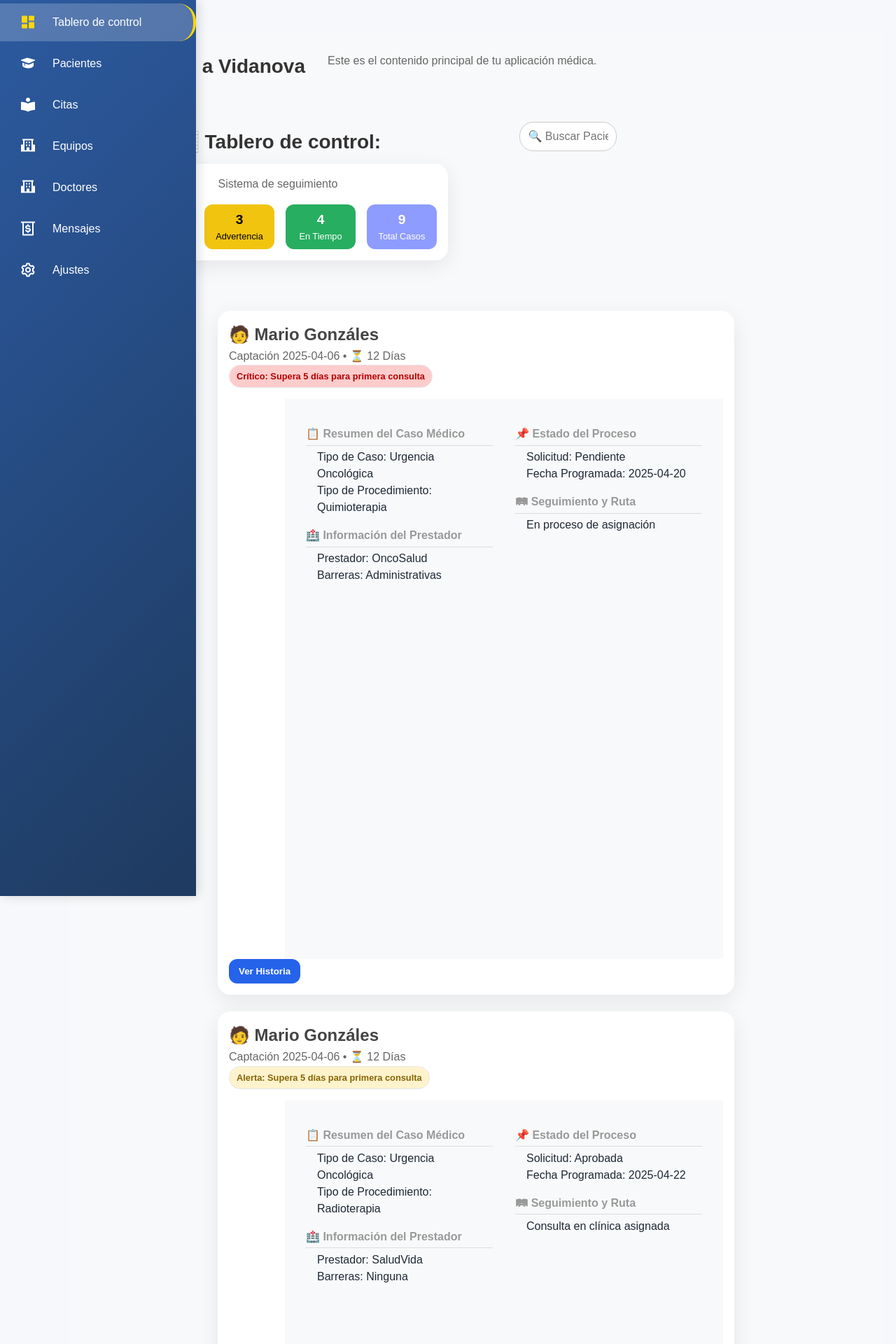
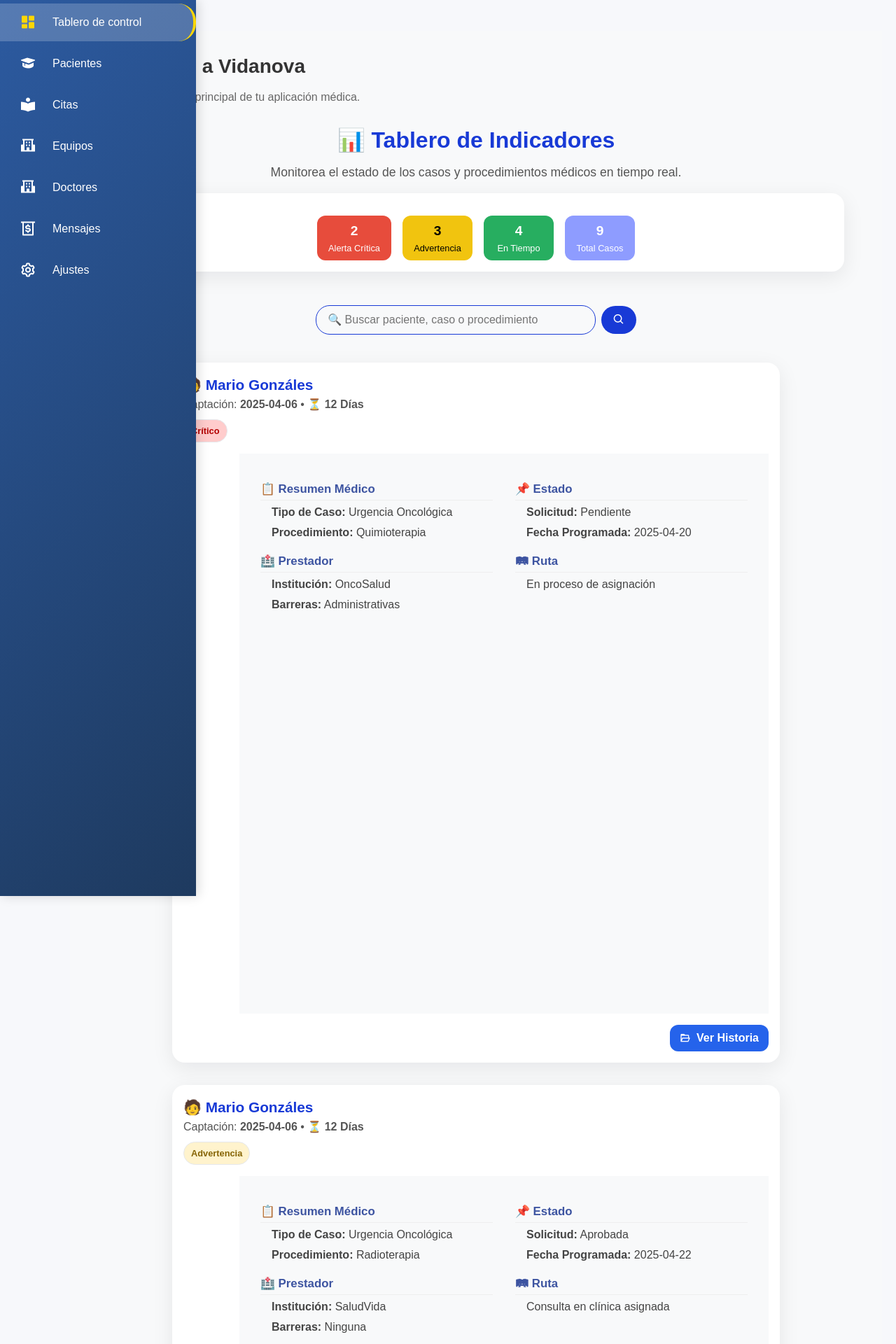
Before and after one commit to AMEZQUITAJUAN/ProyectoVidanova, a Django app: template vida_nova/indicadores/templates/app_pages/indicators.html in a window 1280 px wide. Shown: the top 1920 px of the page at 70% size. Run offline with Django 5.2, Linux system fonts and the light colour scheme; the template is opened without the code that fills it, so the values that code supplies are empty.

Commit message:
mejoraboard

```diff
--- a/vida_nova/indicadores/templates/app_pages/indicators.html
+++ b/vida_nova/indicadores/templates/app_pages/indicators.html
@@ -1,103 +1,104 @@
 {% extends 'layout.html' %}
 {% load static %}
 
-{% block title %}Pagina inicial{% endblock %}
+{% block title %}Indicadores | Tablero de Control{% endblock %}
 
 {% block content %}
   <header class="header">
-    <h1>📊 Tablero de control:</h1>
+    <h1>📊 Tablero de Indicadores</h1>
+    <p class="subtitle">Monitorea el estado de los casos y procedimientos médicos en tiempo real.</p>
     <article class="card danger">
-      <p>Sistema de seguimiento</p>
       <div class="stats">
-        <div class="stat red">2<br><span>Alerta Crítica</span></div>
-        <div class="stat yellow">3<br><span>Advertencia</span></div>
-        <div class="stat green">4<br><span>En Tiempo</span></div>
-        <div class="stat blue">9<br><span>Total Casos</span></div>
+        <div class="stat red" title="Casos críticos">2<br><span>Alerta Crítica</span></div>
+        <div class="stat yellow" title="Casos en advertencia">3<br><span>Advertencia</span></div>
+        <div class="stat green" title="Casos en tiempo">4<br><span>En Tiempo</span></div>
+        <div class="stat blue" title="Total de casos">9<br><span>Total Casos</span></div>
       </div>
     </article>
   </header>
 
   <section class="search">
-    <input type="text" placeholder="🔍 Buscar Paciente o Tipo de caso">
+    <input type="text" placeholder="🔍 Buscar paciente, caso o procedimiento" aria-label="Buscar">
+    <button class="btn" title="Buscar"><i class="bx bx-search"></i></button>
   </section>
 
   <main class="cards">
-    <!-- Tarjeta Paciente -->
-    <article class="card danger">
+    <!-- Tarjeta Paciente Crítico -->
+    <article class="card danger" tabindex="0" aria-label="Caso crítico de Mario Gonzáles">
       <header>
         <h2>🧑 Mario Gonzáles</h2>
-        <p>Captación 2025-04-06 • ⏳ 12 Días</p>
-        <span class="badge red">Crítico: Supera 5 días para primera consulta</span>
+        <p>Captación: <strong>2025-04-06</strong> • ⏳ <strong>12 Días</strong></p>
+        <span class="badge red" title="Supera 5 días para primera consulta">Crítico</span>
       </header>
-      <div class="content">
+      <div class="content columns">
         <div class="column">
-          <h3>📋 Resumen del Caso Médico</h3>
+          <h3>📋 Resumen Médico</h3>
           <ul>
-            <li>Tipo de Caso: Urgencia Oncológica</li>
-            <li>Tipo de Procedimiento: Quimioterapia</li>
+            <li><strong>Tipo de Caso:</strong> Urgencia Oncológica</li>
+            <li><strong>Procedimiento:</strong> Quimioterapia</li>
           </ul>
-          <h3>🏥 Información del Prestador</h3>
+          <h3>🏥 Prestador</h3>
           <ul>
-            <li>Prestador: OncoSalud</li>
-            <li>Barreras: Administrativas</li>
+            <li><strong>Institución:</strong> OncoSalud</li>
+            <li><strong>Barreras:</strong> Administrativas</li>
           </ul>
         </div>
         <div class="column">
-          <h3>📌 Estado del Proceso</h3>
+          <h3>📌 Estado</h3>
           <ul>
-            <li>Solicitud: Pendiente</li>
-            <li>Fecha Programada: 2025-04-20</li>
+            <li><strong>Solicitud:</strong> Pendiente</li>
+            <li><strong>Fecha Programada:</strong> 2025-04-20</li>
           </ul>
-          <h3>🛤 Seguimiento y Ruta</h3>
+          <h3>🛤 Ruta</h3>
           <ul>
             <li>En proceso de asignación</li>
           </ul>
         </div>
       </div>
       <footer>
-        <button class="btn">Ver Historia</button>
+        <button class="btn"><i class="bx bx-folder-open"></i> Ver Historia</button>
       </footer>
     </article>
 
-    <!-- Otra tarjeta -->
-    <article class="card warning">
+    <!-- Tarjeta Paciente Advertencia -->
+    <article class="card warning" tabindex="0" aria-label="Caso advertencia de Mario Gonzáles">
       <header>
         <h2>🧑 Mario Gonzáles</h2>
-        <p>Captación 2025-04-06 • ⏳ 12 Días</p>
-        <span class="badge yellow">Alerta: Supera 5 días para primera consulta</span>
+        <p>Captación: <strong>2025-04-06</strong> • ⏳ <strong>12 Días</strong></p>
+        <span class="badge yellow" title="Advertencia: Supera 5 días para primera consulta">Advertencia</span>
       </header>
-      <div class="content">
+      <div class="content columns">
         <div class="column">
-          <h3>📋 Resumen del Caso Médico</h3>
+          <h3>📋 Resumen Médico</h3>
           <ul>
-            <li>Tipo de Caso: Urgencia Oncológica</li>
-            <li>Tipo de Procedimiento: Radioterapia</li>
+            <li><strong>Tipo de Caso:</strong> Urgencia Oncológica</li>
+            <li><strong>Procedimiento:</strong> Radioterapia</li>
           </ul>
-          <h3>🏥 Información del Prestador</h3>
+          <h3>🏥 Prestador</h3>
           <ul>
-            <li>Prestador: SaludVida</li>
-            <li>Barreras: Ninguna</li>
+            <li><strong>Institución:</strong> SaludVida</li>
+            <li><strong>Barreras:</strong> Ninguna</li>
           </ul>
         </div>
         <div class="column">
-          <h3>📌 Estado del Proceso</h3>
+          <h3>📌 Estado</h3>
           <ul>
-            <li>Solicitud: Aprobada</li>
-            <li>Fecha Programada: 2025-04-22</li>
+            <li><strong>Solicitud:</strong> Aprobada</li>
+            <li><strong>Fecha Programada:</strong> 2025-04-22</li>
           </ul>
-          <h3>🛤 Seguimiento y Ruta</h3>
+          <h3>🛤 Ruta</h3>
           <ul>
             <li>Consulta en clínica asignada</li>
           </ul>
         </div>
       </div>
       <footer>
-        <button class="btn">Ver Historia</button>
+        <button class="btn"><i class="bx bx-folder-open"></i> Ver Historia</button>
       </footer>
     </article>
   </main>
 
   <footer class="footer">
-    <p>📌 Tipo de Caso • Tipo de Procedimiento • Estado de la Solicitud • Fecha de Solicitud • Fecha de Cita Programada • Prestador del Servicio • Barreras Identificadas • Observaciones Relevantes • Ruta Asistencial • Mes de Registro</p>
+    <p>📌 <strong>Campos:</strong> Tipo de Caso • Procedimiento • Estado • Fechas • Prestador • Barreras • Observaciones • Ruta • Mes de Registro</p>
   </footer>
 {% endblock %}
--- a/vida_nova/static/css/board.css
+++ b/vida_nova/static/css/board.css
@@ -8,6 +8,18 @@ body {
 .header {
   text-align: center;
   padding: 1.5rem;
+}
+
+.header h1 {
+  font-size: 2rem;
+  color: #183ad6;
+  margin-bottom: 0.5rem;
+}
+
+.header .subtitle {
+  font-size: 1.1rem;
+  color: #555;
+  margin-bottom: 1rem;
 }
 
 .stats {
@@ -40,31 +52,63 @@ body {
 .blue { background: #8e9cff; }
 
 .search {
-  text-align: center;
-  margin: 1rem 0;
+  display: flex;
+  justify-content: center;
+  align-items: center;
+  gap: 0.5rem;
+  margin: 1.5rem 0;
 }
 
 .search input {
-  width: 60%;
-  padding: 0.7rem;
+  width: 50%;
+  max-width: 400px;
+  padding: 0.7rem 1rem;
   border-radius: 20px;
-  border: 1px solid #ccc;
+  border: 1px solid #183ad6;
   font-size: 1rem;
+  background: #f8f9fa;
+  transition: border 0.2s;
+}
+
+.search input:focus {
+  border: 2px solid #8f4392;
+  outline: none;
+}
+
+.search .btn {
+  padding: 0.7rem 1rem;
+  border-radius: 20px;
+  background: #183ad6;
+  color: #fff;
+  border: none;
+  cursor: pointer;
+  font-size: 1.1rem;
+  transition: background 0.2s;
+}
+
+.search .btn:hover {
+  background: #8f4392;
 }
 
 .cards {
+  display: grid;
+  gap: 2rem;
+  grid-template-columns: 1fr;
   max-width: 900px;
   margin: auto;
-  display: grid;
-  gap: 1.5rem;
   padding: 1rem;
 }
 
 .card {
   background: #fff;
-  border-radius: 12px;
-  padding: 1rem;
-  box-shadow: 0 4px 10px rgba(0,0,0,0.1);
+  border-radius: 16px;
+  padding: 1.5rem;
+  box-shadow: 0 4px 16px rgba(24,58,214,0.08);
+  transition: box-shadow 0.2s;
+}
+
+.card:hover {
+  box-shadow: 0 8px 24px rgba(24,58,214,0.18);
 }
 
 .card header {
@@ -72,7 +116,14 @@ body {
 }
 
 .card header h2 {
+  font-size: 1.3rem;
+  color: #183ad6;
   margin: 0;
+}
+
+.card header p {
+  color: #555;
+  font-size: 1rem;
 }
 
 .badge {
@@ -81,12 +132,21 @@ body {
   border-radius: 8px;
   font-size: 0.8rem;
   font-weight: bold;
+  margin-top: 0.5rem;
+  padding: 0.3rem 0.8rem;
+  border-radius: 8px;
+  font-weight: bold;
 }
 
 .badge.red { background: #ffcccc; color: #b30000; }
 .badge.yellow { background: #fff3cd; color: #856404; }
 
 .content {
+  gap: 2rem;
+  flex-wrap: wrap;
+}
+
+.content.columns {
   display: flex;
   gap: 2rem;
   flex-wrap: wrap;
@@ -94,37 +154,72 @@ body {
 
 .column {
   flex: 1;
-  min-width: 250px;
+  min-width: 220px;
 }
 
 .column h3 {
   margin-top: 0.5rem;
-  font-size: 1rem;
-  border-bottom: 1px solid #ddd;
+  font-size: 1.05rem;
+  color: #3D54A1;
+  margin-bottom: 0.3rem;
+  border-bottom: 1px solid #eee;
   padding-bottom: 0.2rem;
 }
 
-ul {
+.column ul {
   margin: 0.3rem 0 1rem;
   padding-left: 1rem;
+  color: #444;
+}
+
+.column li {
+  margin-bottom: 0.3rem;
+}
+
+.card footer {
+  text-align: right;
+  margin-top: 1rem;
 }
 
 .btn {
-  background: #007bff;
+  background: #183ad6;
   color: #fff;
   padding: 0.6rem 1.2rem;
   border: none;
   border-radius: 8px;
   cursor: pointer;
+  font-size: 1rem;
+  display: inline-flex;
+  align-items: center;
+  gap: 0.5rem;
+  transition: background 0.2s;
 }
 
 .btn:hover {
-  background: #0056b3;
+  background: #8f4392;
 }
 
 .footer {
   text-align: center;
-  font-size: 0.8rem;
+  font-size: 0.9rem;
   color: #555;
-  padding: 1rem;
+  padding: 1.5rem 0;
+  background: #f8f9fa;
+  border-top: 1px solid #eee;
 }
+
+/* Accesibilidad y responsividad */
+.card[tabindex="0"]:focus {
+  outline: 2px solid #183ad6;
+  box-shadow: 0 0 0 4px #8f439233;
+}
+
+@media (max-width: 700px) {
+  .content.columns {
+    flex-direction: column;
+    gap: 1rem;
+  }
+  .search input {
+    width: 90%;
+  }
+}
```
